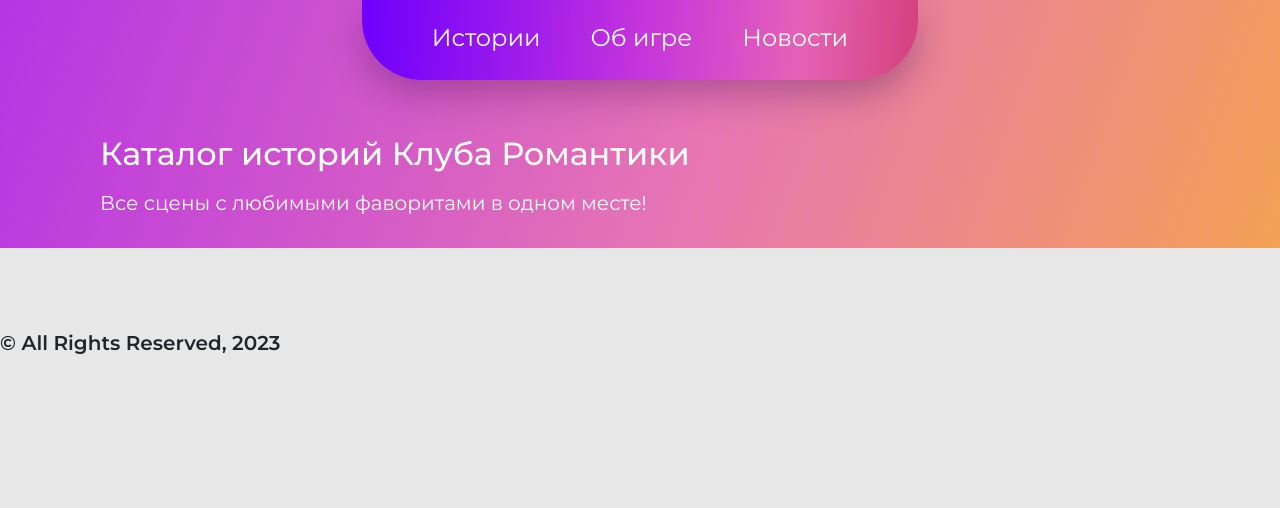
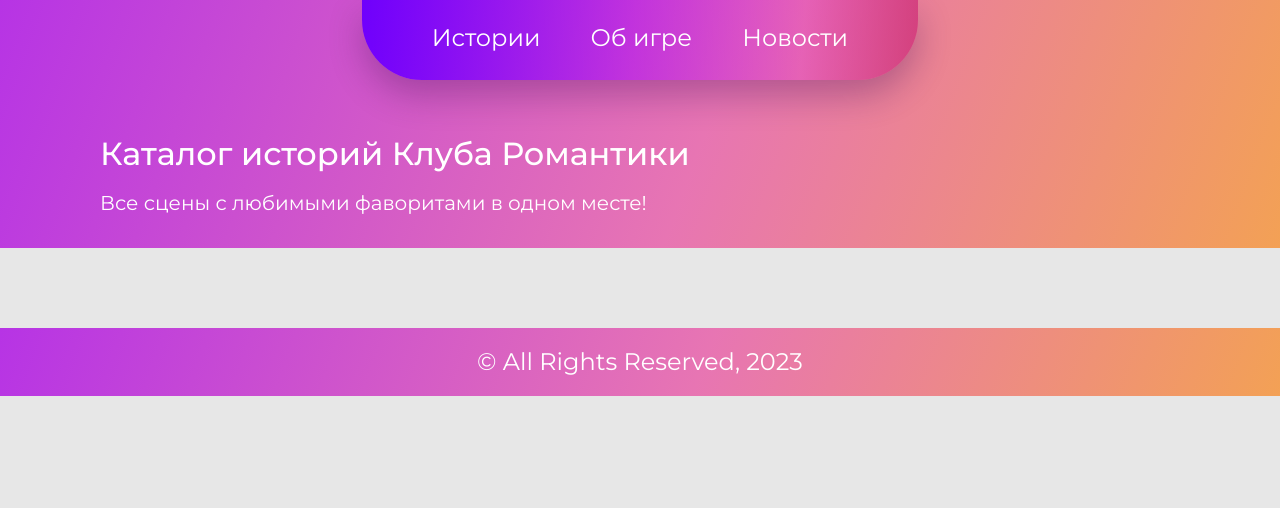
Before and after one commit to vikavnebo/my-romance-club.ru, a Django app: page / in a window 1280 px wide. Shown: the top 508 px of the page. Run offline with Django 5.2, Linux system fonts and the light colour scheme; data that the repository does not hold is empty.

```diff
--- a/main/templates/main/base.html
+++ b/main/templates/main/base.html
@@ -43,8 +43,8 @@
         {% include 'main/navigation.html' %}
     </main>
 
-    <div style="footer__wrapper">
-        <div style="footer__text">
+    <div class="footer__wrapper">
+        <div class="footer__text">
             © All Rights Reserved, 2023
         </div>
     </div>
```
Also changed, not shown: 1 other file.
